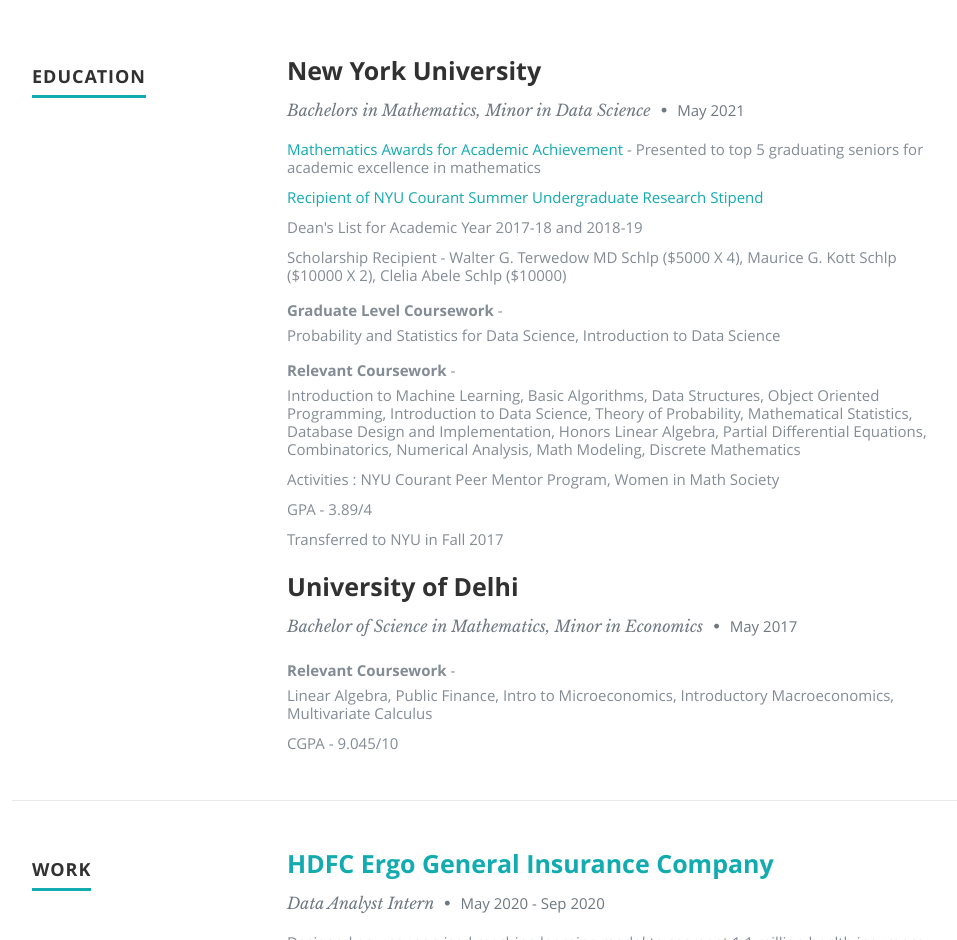
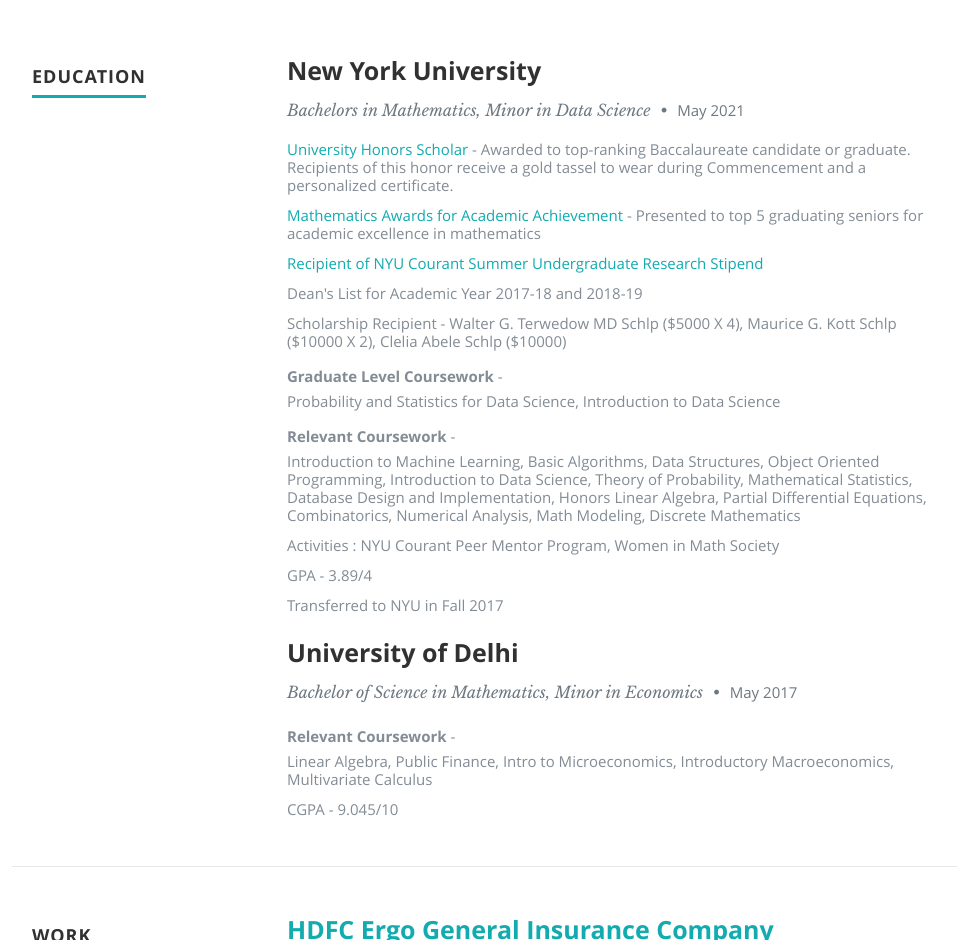
Before and after one commit to parthvibhutani/parthvibhutani.github.io, a plain HTML site: page index.html in a window 1280 px wide. Shown: the part 1380-2320 px from the top of the page, without its empty margins (118-1075 px from the left). Drawn offline with nearby package versions, Linux system fonts and the light colour scheme.

Commit message:
Update index.html

```diff
--- a/index.html
+++ b/index.html
@@ -149,6 +149,8 @@
                   <p class="info">Bachelors in Mathematics, Minor in Data Science <span>&bull;</span> <em class="date">May 2021</em></p>
 
                   <ul>
+                  <li> <a href = "https://www.nyu.edu/students/student-information-and-resources/registration-records-and-graduation/graduation-and-diplomas/graduation-honors.html">University Honors Scholar</a> - Awarded to top-ranking Baccalaureate candidate or graduate. Recipients of this honor receive a gold tassel to wear during Commencement and a personalized certificate.</li>
+
                   <li> <a href = "https://math.nyu.edu/dynamic/undergrad/undergraduate-awards/">Mathematics Awards for Academic Achievement</a> - Presented to top 5 graduating seniors for academic excellence in mathematics</li>
 
                   <li> <a href = "https://math.nyu.edu/dynamic/undergrad/activities-research/summer-undergraduate-research-experience/"> Recipient of NYU Courant Summer Undergraduate Research Stipend</a></li>
```
